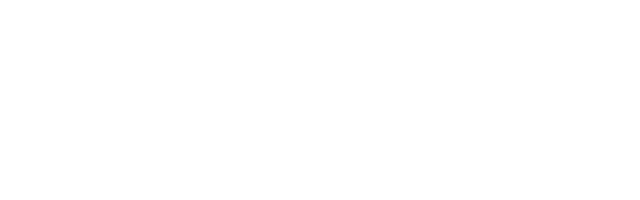
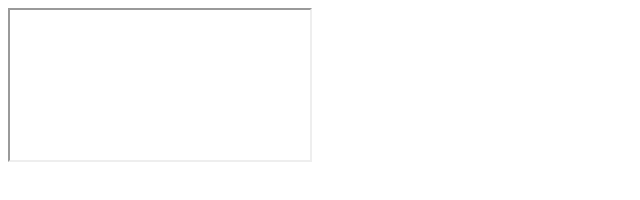
Before and after one commit to Pornpithak2024/web, a plain HTML site: page index.html in a window 1280 px wide. Shown: the whole page, without its empty margins (0-640 px from the left). Drawn offline with Linux system fonts and the light colour scheme.

Commit message:
Update index.html

```diff
--- a/index.html
+++ b/index.html
@@ -6,6 +6,7 @@
     <base tearget="_top">
   </head>
   <body>
-    <iframe style="position: absolute;top: 0;left: 0;width: 100%;height:100%;border:0; src="https:"https://script.google.com/a/macros/surintech.ac.th/s/AKfycbwxen34X5UzHhxDhTERdSlRWU5oAdfDro-NCMRgX68Enf9rVD_4tducRr772-inwdTx/exec"></iframe>
+<!--     <iframe style="position: absolute;top: 0;left: 0;width: 100%;height:100%;border:0; src="https:"https://script.google.com/a/macros/surintech.ac.th/s/AKfycbwxen34X5UzHhxDhTERdSlRWU5oAdfDro-NCMRgX68Enf9rVD_4tducRr772-inwdTx/exec"></iframe> -->
+<iframe src="https:"https://script.google.com/a/macros/surintech.ac.th/s/AKfycbwxen34X5UzHhxDhTERdSlRWU5oAdfDro-NCMRgX68Enf9rVD_4tducRr772-inwdTx/exec"></iframe>
   </body>
 </html>
```
